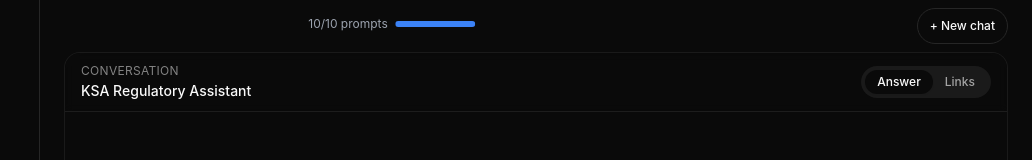
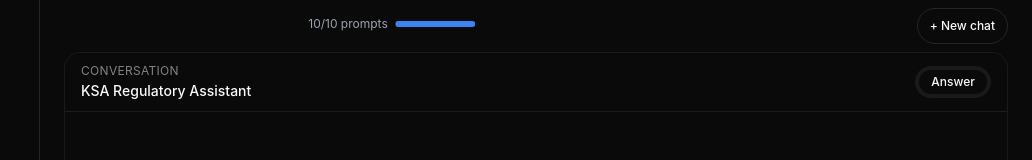
Before and after one commit to abduliota/iota, a Next.js app in the folder frontend/: page / in a window 1280 px wide. Shown: the top 160 px of the page, without its empty margins (248-1280 px from the left). Built offline with nearby package versions, Linux system fonts and the light colour scheme.

Commit message:
Enhance API response clarity and simplify chat interface: Update system message in API server to provide clearer instructions for responses, and remove the unnecessary 'Links' tab from the ChatInterface component to streamline user interaction.

```diff
--- a/frontend/components/chat/ChatInterface.tsx
+++ b/frontend/components/chat/ChatInterface.tsx
@@ -150,12 +150,6 @@ export function ChatInterface({ messages, onNewMessage, canSend = true, onLimitR
                 >
                   Answer
                 </TabsTrigger>
-                <TabsTrigger
-                  value="links"
-                  className="data-[state=active]:bg-background data-[state=active]:text-foreground rounded-full px-3 py-1 text-xs"
-                >
-                  Links
-                </TabsTrigger>
               </TabsList>
             </Tabs>
           </div>
```
Also changed, not shown: 1 other file (tests, documents, lock files or other folders).
